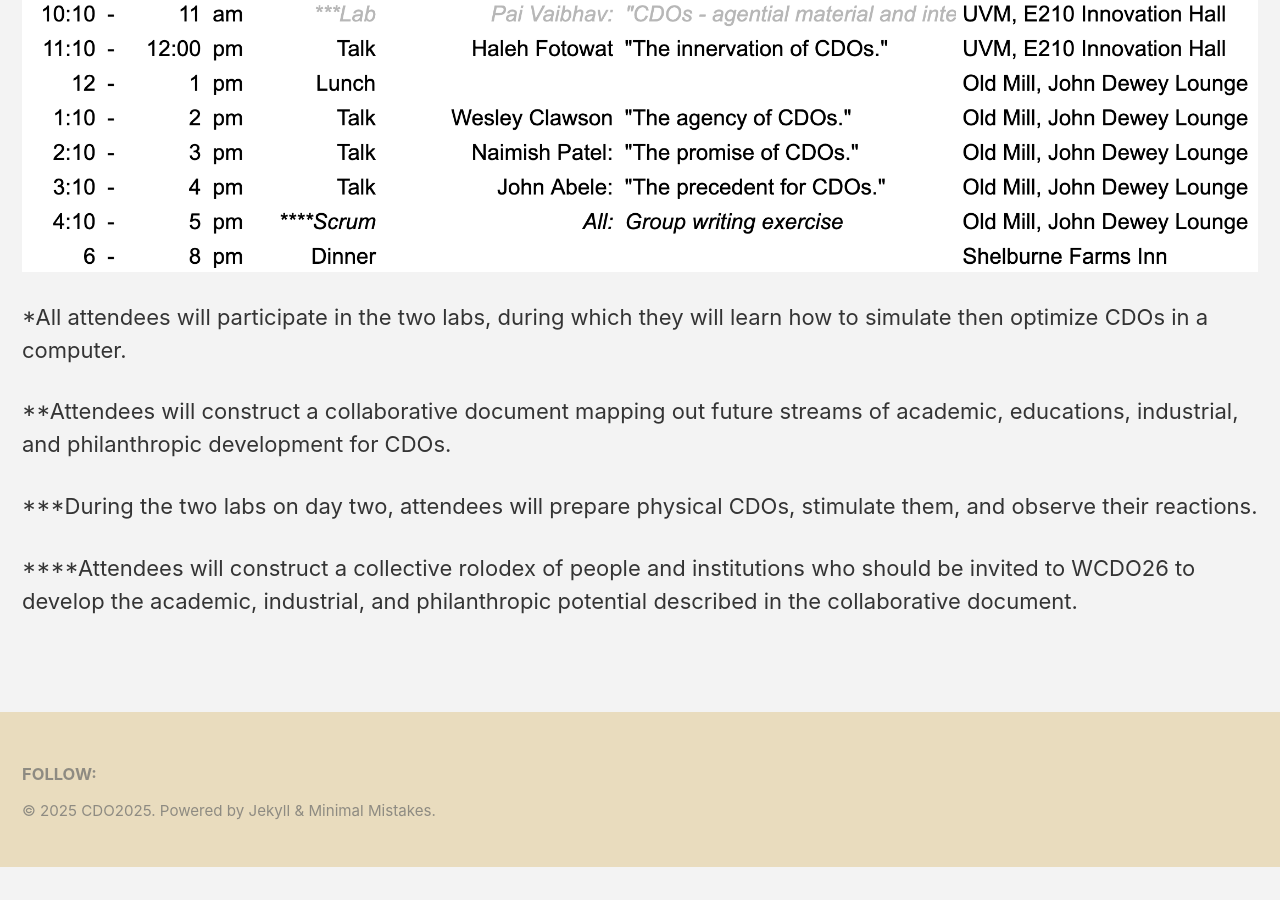
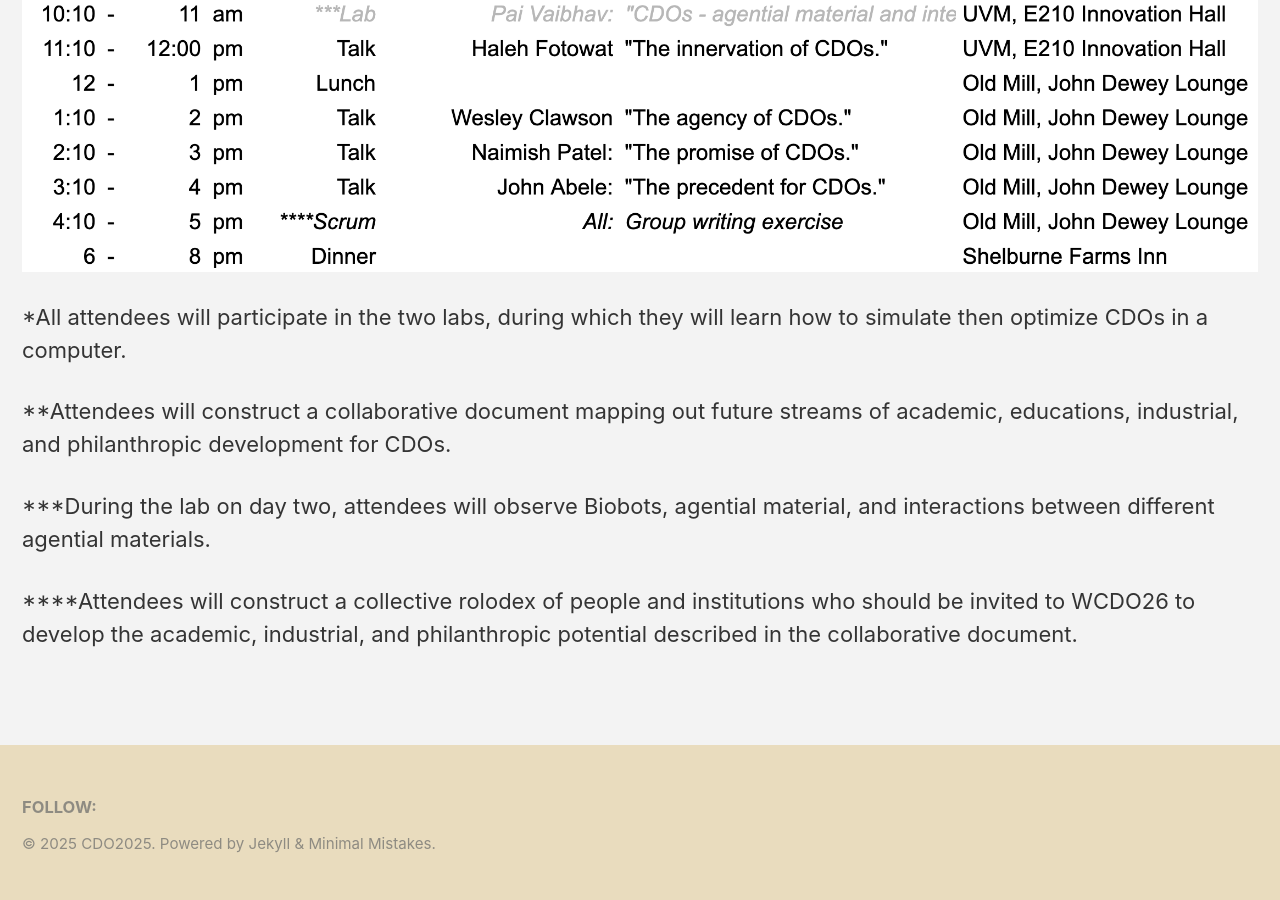
Before and after one commit to CDO2025/cdo2025.github.io, a Jekyll site: the page built from _pages/schedule.md, in a window 1280 px wide and 900 px high, scrolled down 1059 px. Built offline with Jekyll 4.4.1, drawn with Linux system fonts in a browser that asks for light colours; cached includes are drawn as plain includes; before the commit the page ends 1926 px from its top, so only the background shows below that.

Commit message:
Update schedule.md

```diff
--- a/_pages/schedule.md
+++ b/_pages/schedule.md
@@ -30,6 +30,6 @@ Please walk to Innovation E210, which is here.
 
 **Attendees will construct a collaborative document mapping out future streams of academic, educations, industrial, and philanthropic development for CDOs.
 
-***During the two labs on day two, attendees will prepare physical CDOs, stimulate them, and observe their reactions.
+***During the lab on day two, attendees will observe Biobots, agential material, and interactions between different agential materials.
 
 \*\*\*\*Attendees will construct a collective rolodex of people and institutions who should be invited to WCDO26 to develop the academic, industrial, and philanthropic potential described in the collaborative document.
```
